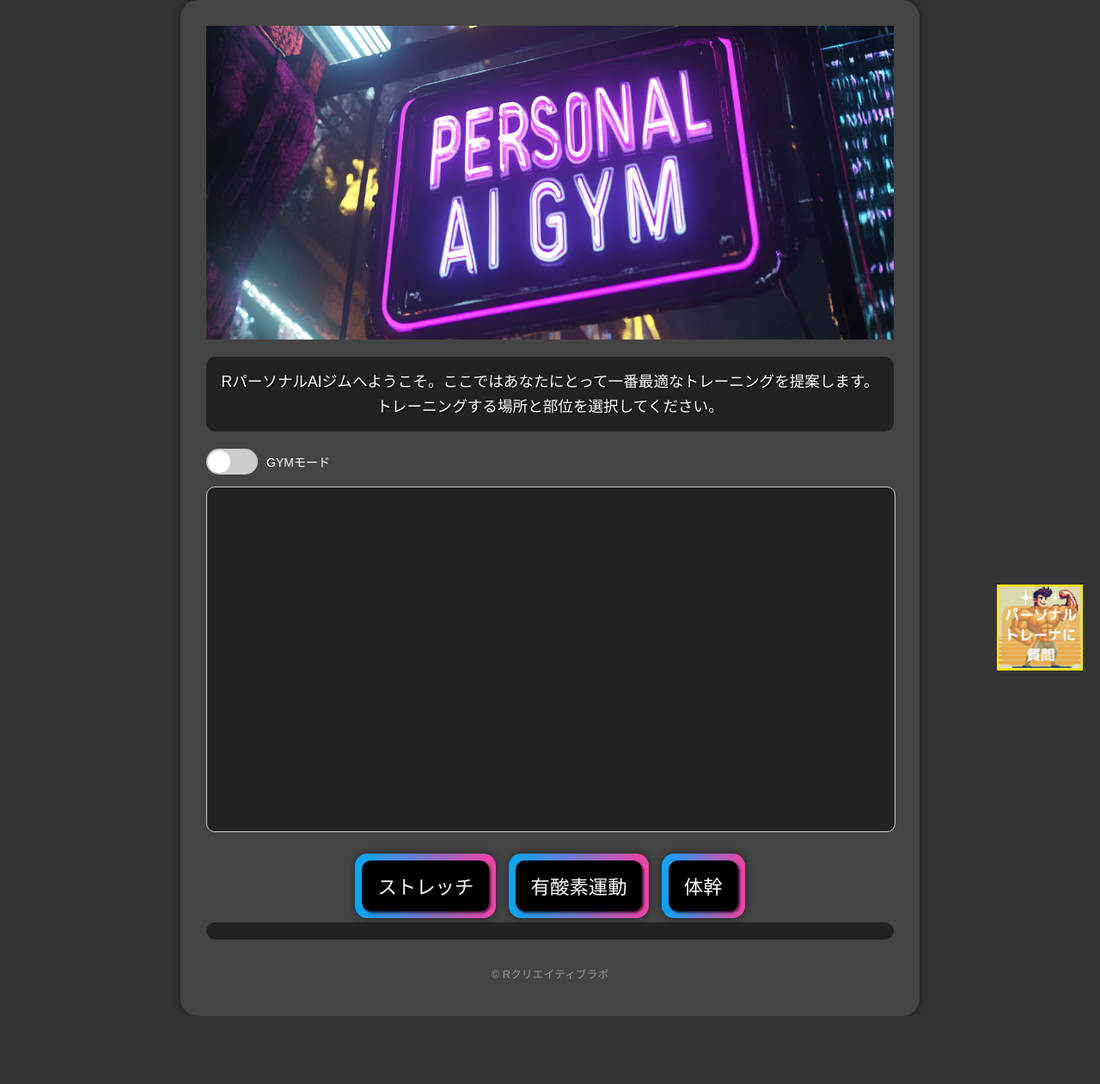
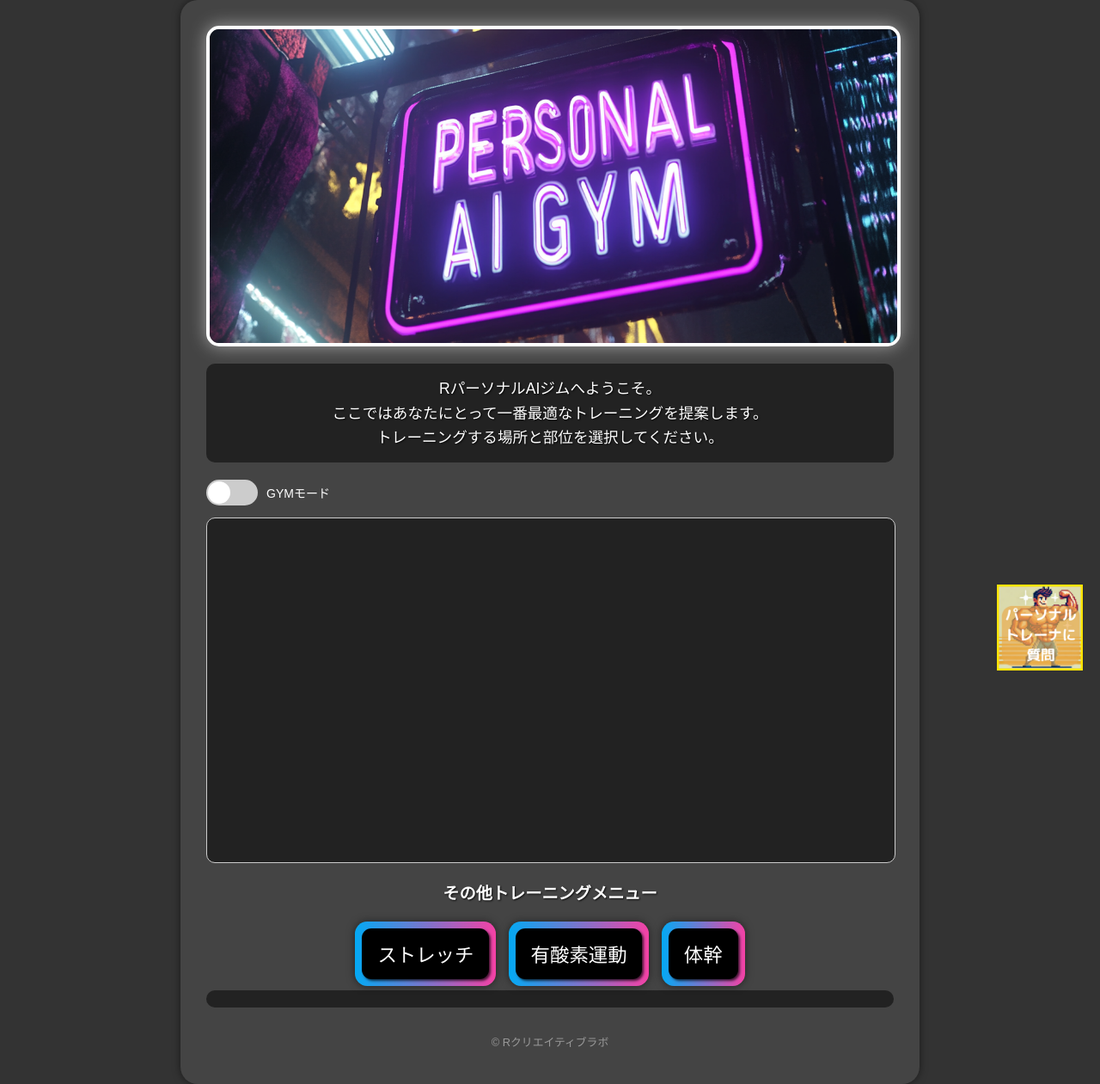
Before and after one commit to MizunoRtaro/RpersonalAIgym, a website: page index.html in a window 1280 px wide. Shown: the whole page at 86% size. Before the commit the page ends 1182 px from the top, so only its background shows below. Drawn offline with nearby package versions, Linux system fonts and the light colour scheme.

Commit message:
5 commit

```diff
--- a/index.html
+++ b/index.html
@@ -3,7 +3,7 @@
 <head>
     <meta charset="UTF-8">
     <meta name="viewport" content="width=device-width, initial-scale=1.0">
-    <title>パーソナルAIジム</title>
+    <title>RパーソナルAIジム</title>
     <script src="https://cdnjs.cloudflare.com/ajax/libs/three.js/r128/three.min.js"></script>
     <script src="https://cdn.jsdelivr.net/npm/three@0.128.0/examples/js/loaders/GLTFLoader.js"></script>
     <script src="https://cdn.jsdelivr.net/npm/three@0.128.0/examples/js/loaders/TextureLoader.js"></script>
@@ -193,6 +193,9 @@
             margin: 0 auto 20px;
             max-width: 100%;
             height: auto;
+            border: 4px solid #fff; /* 白い枠線を追加 */
+            border-radius: 15px; /* 角を丸くする */
+            box-shadow: 0 0 20px rgba(255, 255, 255, 0.5); /* 光る効果を追加 */
         }
 
         .welcome-message {
@@ -214,6 +217,14 @@
             margin-top: 20px;
             padding: 10px;
         }
+
+        #part-selection h2 {
+            color: #fff;
+            text-align: center;
+            margin-bottom: 15px;
+            font-size: 1.2em;
+            text-shadow: 1px 1px 2px rgba(0, 0, 0, 0.8);
+        }
     </style>
 </head>
 <body>
@@ -223,7 +234,9 @@
 
         <!-- 歓迎メッセージを追加 -->
         <div class="welcome-message">
-            RパーソナルAIジムへようこそ。ここではあなたにとって一番最適なトレーニングを提案します。トレーニングする場所と部位を選択してください。
+            RパーソナルAIジムへようこそ。<br>
+            ここではあなたにとって一番最適なトレーニングを提案します。<br>
+            トレーニングする場所と部位を選択してください。
         </div>
 
         <div class="toggle-switch">
@@ -233,6 +246,7 @@
         </div>
         <div id="model-container"></div>
         <div id="part-selection">
+            <h2>その他トレーニングメニュー</h2>
             <div class="container">
                 <button onclick="selectExercise('stretch')">ストレッチ</button>
             </div>
```
Also changed, not shown: README.md.
